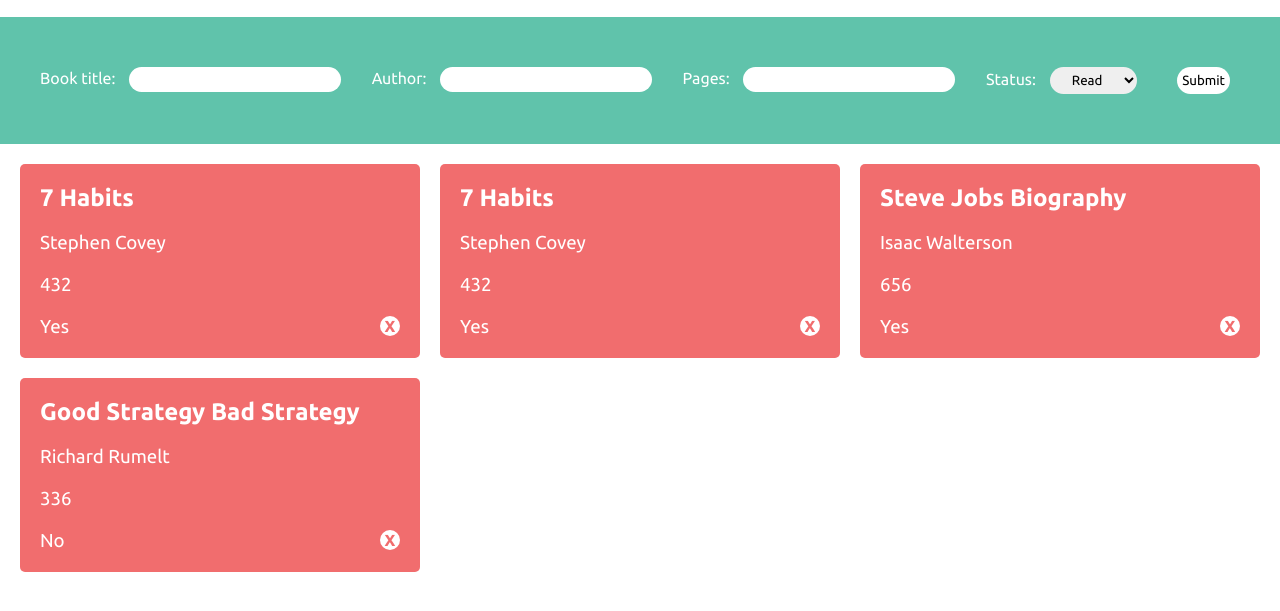
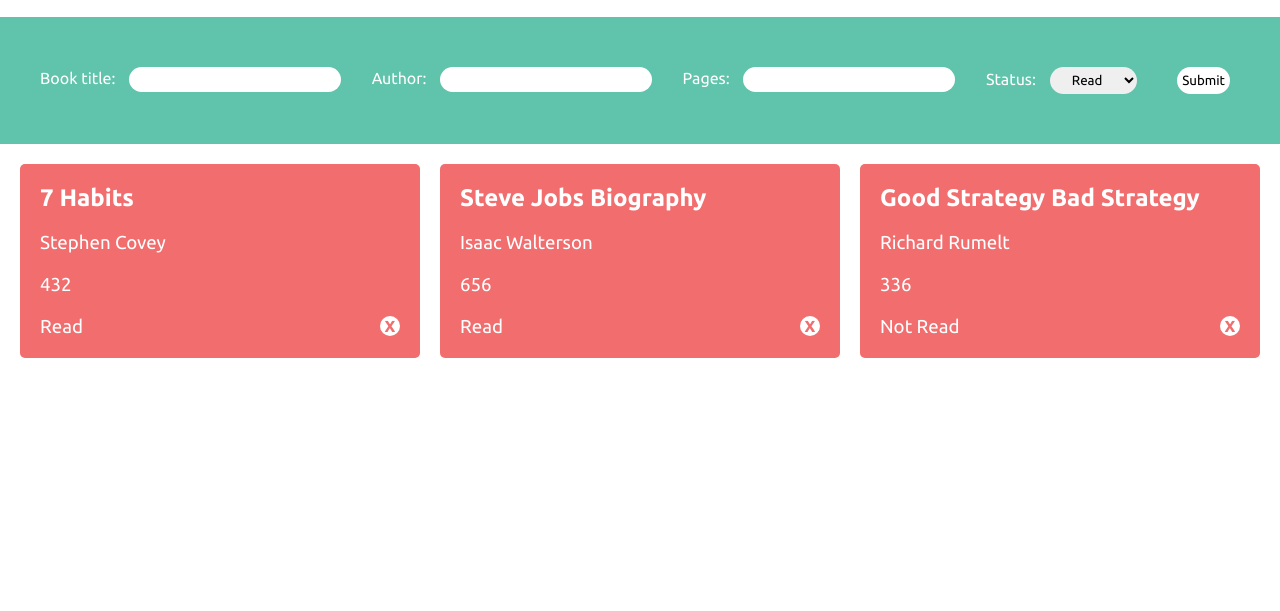
Before and after one commit to chckn9/library, a plain HTML site: page index.html in a window 1280 px wide. Shown: the part 63-674 px from the top of the page. Drawn offline with Linux system fonts and the light colour scheme.

Commit message:
Remove placeholder card

```diff
--- a/index.html
+++ b/index.html
@@ -36,16 +36,7 @@
       <input class="submit-button" type="submit" value="Submit">
     </form>
   </div>
-  <div class="books-section">
-    <div class="book">
-      <h2 class="title">7 Habits</h2>
-      <h3 class="author">Stephen Covey</h3>
-      <h3 class="pages">432</h3>
-      <div class="rm-button-row">
-        <h3 class="read">Yes</h3>
-        <div class="rm-button">X</div>
-      </div>
-    </div>
+  <div class="books-section"></div>
   </div>
 </body>
 </html>
--- a/script.js
+++ b/script.js
@@ -57,8 +57,8 @@ function displayLibrary(library) {
 }
 
 // Add placeholder books
-addBookToLibrary('7 Habits', 'Stephen Covey', '432', 'Yes');
-addBookToLibrary('Steve Jobs Biography', 'Isaac Walterson', '656', 'Yes');
-addBookToLibrary('Good Strategy Bad Strategy', 'Richard Rumelt', '336', 'No');
+addBookToLibrary('7 Habits', 'Stephen Covey', '432', 'Read');
+addBookToLibrary('Steve Jobs Biography', 'Isaac Walterson', '656', 'Read');
+addBookToLibrary('Good Strategy Bad Strategy', 'Richard Rumelt', '336', 'Not Read');
 
 displayLibrary(myLibrary);
```
